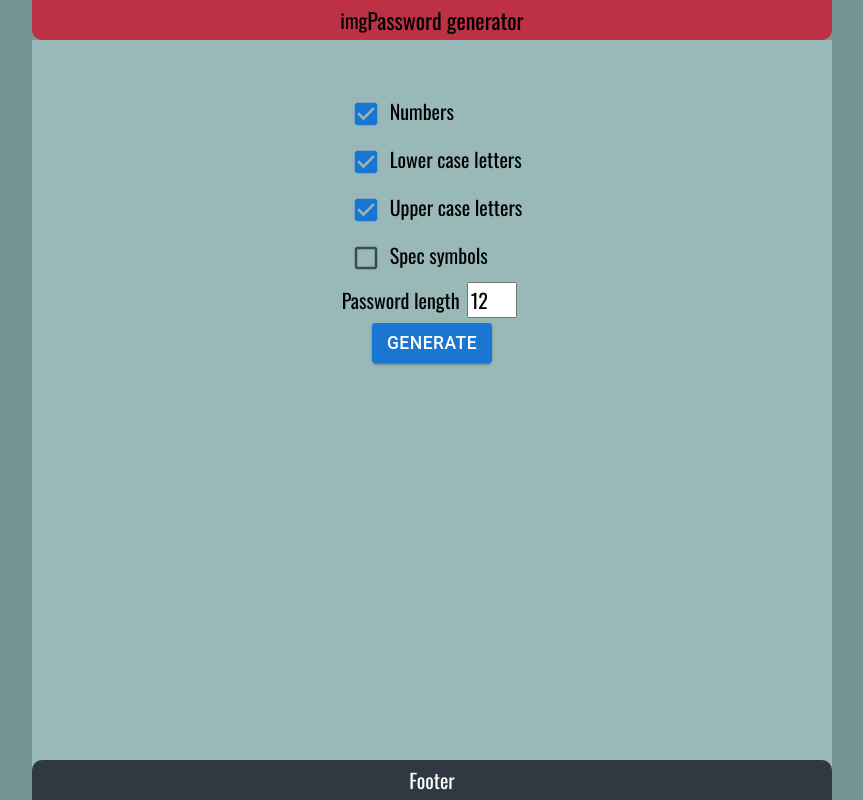
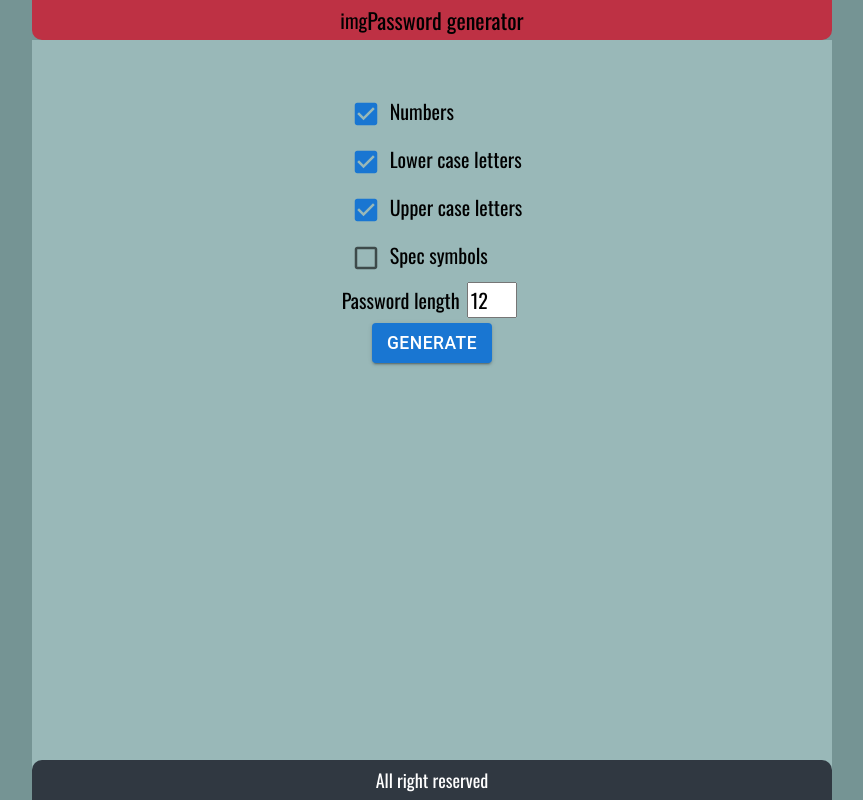
Before and after one commit to patr4519/pass-generator-v2, a React (Create React App) app: page / in a window 1280 px wide. Shown: the top 800 px of the page, without its empty margins (208-1071 px from the left). Built offline with nearby package versions, Linux system fonts and the light colour scheme.

Commit message:
Added some styles and logic

```diff
--- a/src/components/Footer/Footer.module.scss
+++ b/src/components/Footer/Footer.module.scss
@@ -1,5 +1,6 @@
 .footer {
   background-color: #303841;
+  font-size: 18px;
   width: 800px;
   height: 40px;
   display: flex;
--- a/src/components/Footer/index.tsx
+++ b/src/components/Footer/index.tsx
@@ -1,10 +1,9 @@
-import React from 'react'
 import styles from './Footer.module.scss'
 
 export const Footer = () => {
     return (
         <footer className={styles.footer}>
-            Footer
+            All right reserved
         </footer>
     )
 }
--- a/src/components/Generator/Generator.module.scss
+++ b/src/components/Generator/Generator.module.scss
@@ -31,7 +31,10 @@
         display: flex;
         justify-content: space-between;
         align-items: center;
-          margin: 3px 0;
+        margin: 5px 0;
+        padding: 2px 5px;
+        background-color: #6d959b;
+        border-radius: 5px;
 
         span {
           margin-right: 15px;
--- a/src/components/Generator/index.tsx
+++ b/src/components/Generator/index.tsx
@@ -88,7 +88,7 @@ export const Generator = () => {
         <Button
           className={styles.generateBtn}
           onClick={() => generatePasswords(passLength)}
-          disabled={passLength > 20}
+          disabled={passLength > 20 || passLength < 8}
           variant="contained"
         >
           Generate
```
Lines whose indentation alone changed are shown as unchanged.
